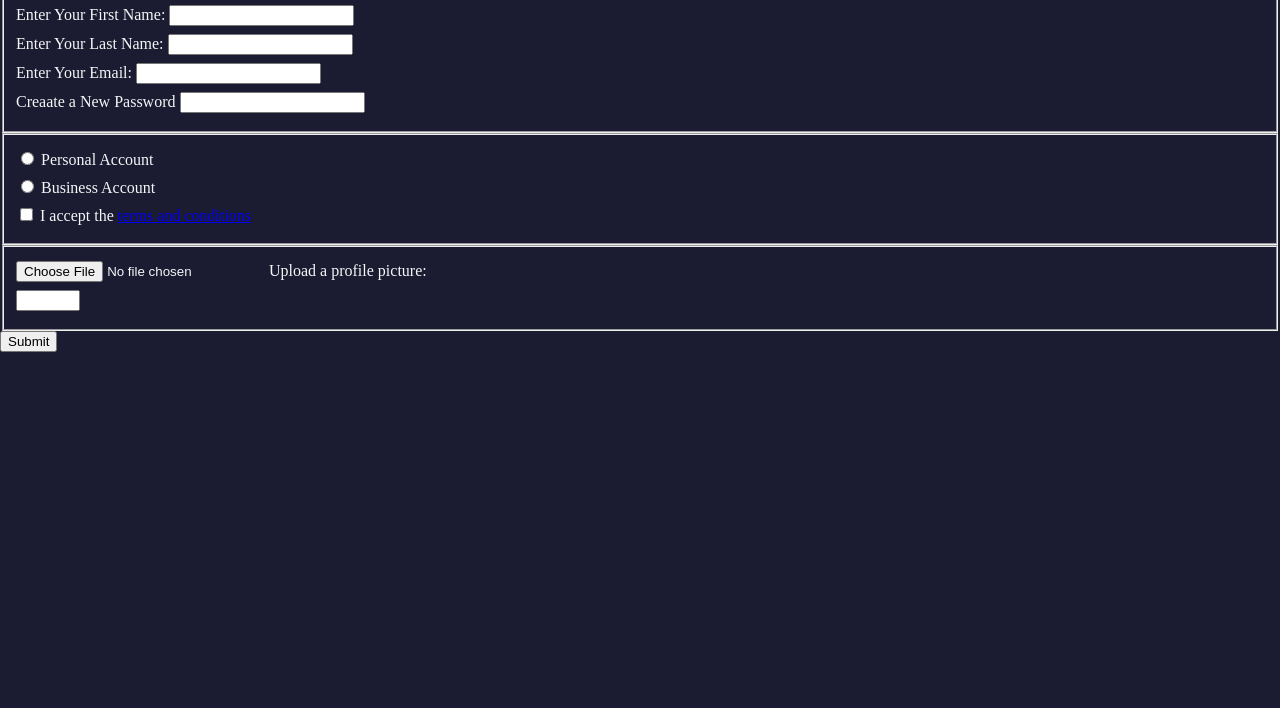
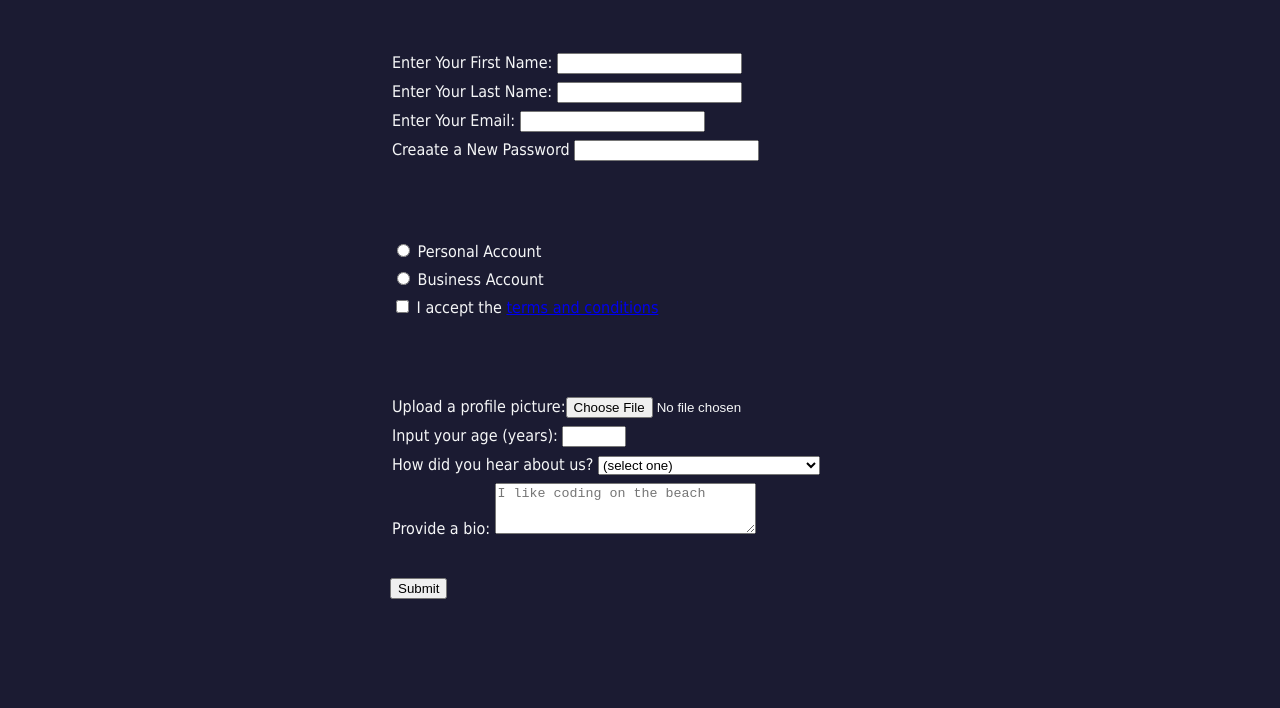
Before and after one commit to AndersonElias/registrationFormFreeCodeCamp, a plain HTML site: page index.html in a window 1280 px wide. Shown: the part 124-832 px from the top of the page. Drawn offline with Linux system fonts and the light colour scheme.

Commit message:
passo 45

```diff
--- a/index.html
+++ b/index.html
@@ -21,8 +21,18 @@
                 <label for="terms-and-conditions"> <input type="checkbox" required id="terms-and-conditions"> I accept the <a href="https://www.freecodecamp.org/news/terms-of-service/">terms and conditions</a></label>
             </fieldset>
             <fieldset>
-                <label><input type="file">Upload a profile picture:</label>
-                <label><input type="number" min="13" max="120"></label>
+                <label for="profile-picture">Upload a profile picture:<input type="file" id="profile-picture" name="profile-picture"></label>
+                <label for="age">Input your age (years): <input type="number" min="13" max="120" id="age" name="age"></label>
+                <label for="referrer">How did you hear about us?
+                <select id referrer name="referrer">
+                    <option value="">(select one)</option>
+                    <option value="1">freeCodeCamp News</option>
+                    <option value="2">freeCodeCamp YouTube Channel</option>
+                    <option valeu="3">freeCodeCamp Forum</option>
+                    <option value="4">Other</option>
+                </select>
+                </label>
+                <label for="bio">Provide a bio: <textarea id="bio" rows="3" cols="30" placeholder="I like coding on the beach" name="bio"></textarea></label>
             </fieldset>
             <input type="submit" value="Submit">
         </form>
--- a/styles.css
+++ b/styles.css
@@ -4,8 +4,26 @@
     margin: 0px;
     background-color: #1b1b32;
     color: #f5f6f7;
+    font-family: Tahoma;
 }
 label {
     display: block;
     margin: 0.5rem 0;
 }
+h1, p {
+    text-align: center;
+    margin: 1em auto;
+}
+form {
+    margin: 0 auto;
+    max-width: 500px;
+    min-width: 300px;
+    width: 60vw;
+}
+fieldset {
+    border: none;
+    padding-left: 0;
+    padding-right: 0;
+    padding-top: 2rem;
+    padding-bottom: 2rem;
+}
```
